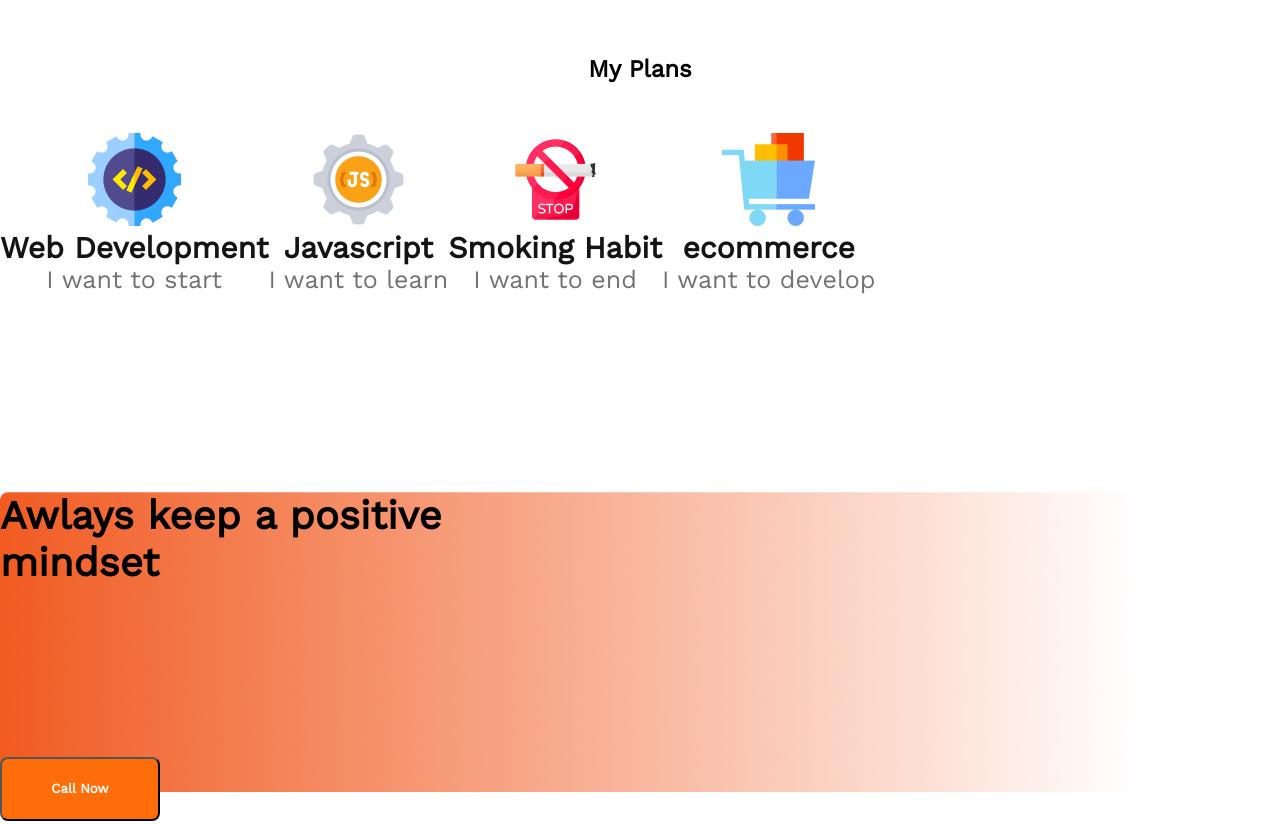
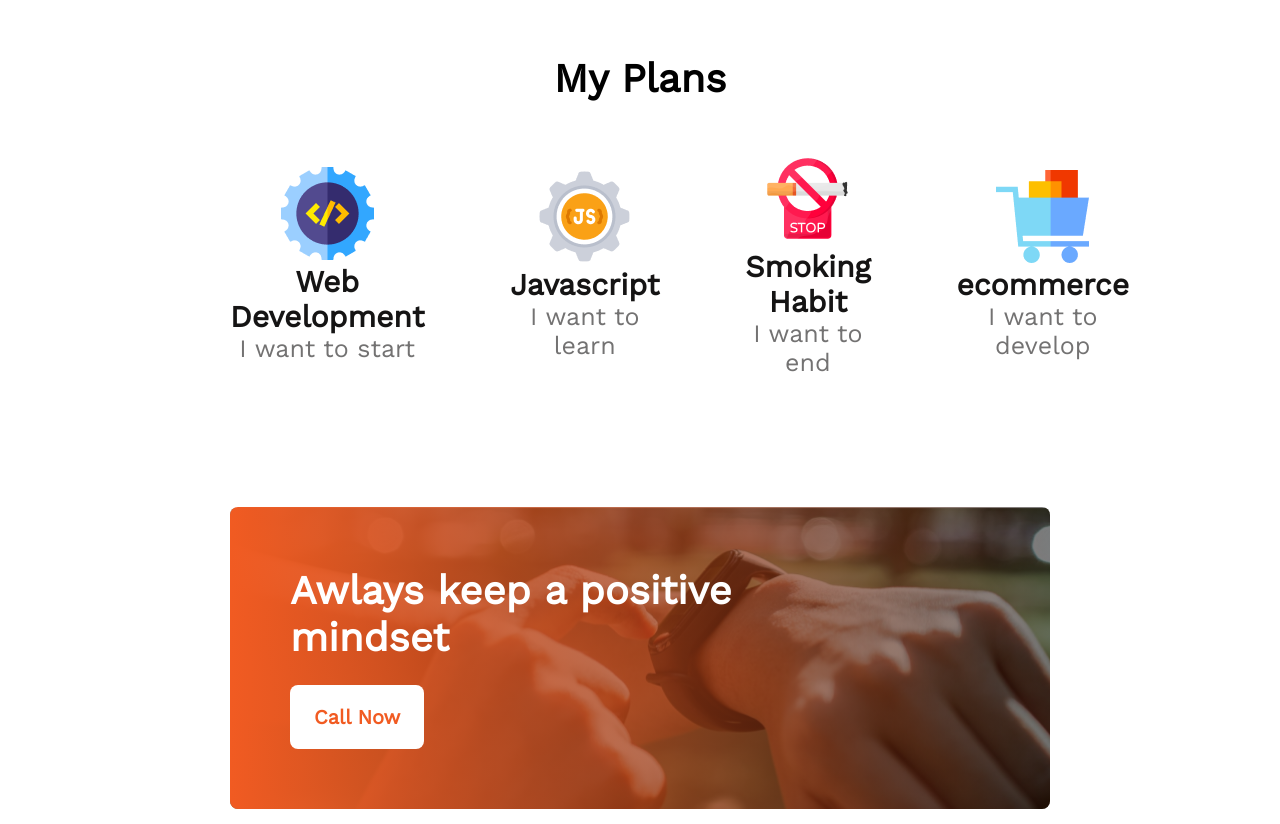
Before and after one commit to rayhanrayhan/asssinmant, a plain HTML site: page asssinmant.html in a window 1280 px wide. Shown: the part 1620-2444 px from the top of the page. Drawn offline with nearby package versions, Linux system fonts and the light colour scheme.

Commit message:
call now section done

```diff
--- a/asssinmant.css
+++ b/asssinmant.css
@@ -65,28 +65,32 @@
     font-size: 16px;
 }
 
+li {
+    list-style: none;
+}
+
+ul {
+    padding: 0;
+}
+
 /*  my plan section */
-
-.plan-container {
-    display: flex;
-    text-align: center;
-    width: 1141px;
-    height: 299.96px;
-    left: 230px;
-    top: 1792.3px;
-
+.my-plans {
+    margin: 0 230px 130px;
 }
 
 .section-title {
     text-align: center;
-    margin: 0 0 49.7px;
-
+    font-size: 40px;
+    font-weight: 700;
+    margin-bottom: 50px;
 }
 
-.my-plan {
+.plan-container {
 
-    border-radius: 5px;
-    padding: 30px
+    text-align: center;
+    display: flex;
+    gap: 86px;
+    align-items: center;
 }
 
 .plan-title {
@@ -105,35 +109,40 @@
     display: center;
 }
 
+/* call now section */
 .call-now {
-    background-image: url('/images/gradient2.png');
-    width: 1140px;
-    height: 300px;
+    background-image: url('/images/watch.png');
     background-repeat: no-repeat;
+    background-position: center;
+    background-size: cover;
+    margin: 0 230px 130px;
+    border-radius: 8px;
 }
 
 .content {
-    text-align: left;
-    width: 459px;
-    height: 182px;
+    padding: 60px 0 60px 60px;
+}
 
+.overlay {
+    background-image: linear-gradient(to right, #F15B22, rgba(0, 0, 0, .5));
+    border-radius: 8px;
 }
 
 .caller-title {
     font-weight: 700;
     font-size: 40px;
-    margin: 59px 0 147px;
+    color: #FFFFFF;
+    margin-bottom: 24px;
 }
 
 .btn-primary2 {
-    color: rgb(255, 255, 255);
-    font-weight: 700;
-    padding: 13px 25px;
+    color: #F15B22;
+    font-weight: 600;
+    font-size: 20px;
+    padding: 20px 24px;
     border-radius: 8px;
-    background-color: #FD6E0A;
-    width: 160px;
-    height: 64px;
-    margin: 24px 0 59px;
+    background-color: #fff;
+    border: none;
 }
 
 /*contact styles*/
@@ -149,11 +158,13 @@
 }
 
 .contact-title {
-    text-align: left;
     font-weight: 700;
     font-size: 45px;
-    font-weight: 600;
-    font-size: 25px;
+}
+
+.contact-discription {
+    font-weight: 400;
+    font-size: 16px;
 }
 
 input {
@@ -178,9 +189,3 @@ input {
     height: 204px;
 
 }
-
-.contact-discription {
-    font-weight: 400;
-    font-size: 16px;
-    margin: 16px 0 24px;
-}
--- a/asssinmant.html
+++ b/asssinmant.html
@@ -91,12 +91,15 @@
             </div>
         </section>
         <!-- call now section-->
-        <div class="call-now">
+        <section class="call-now">
+            <div class="overlay">
                 <div class="content">
                     <h1 class="caller-title">
                         Awlays keep a positive <br> mindset</h1>
                     <button class="btn-primary2">Call Now </button>
-
+                </div>
+            </div>
+        </section>
         <!-- contact section-->
         <section class="contact">
             <div class="contact1">
```
Lines whose indentation alone changed are shown as unchanged.
